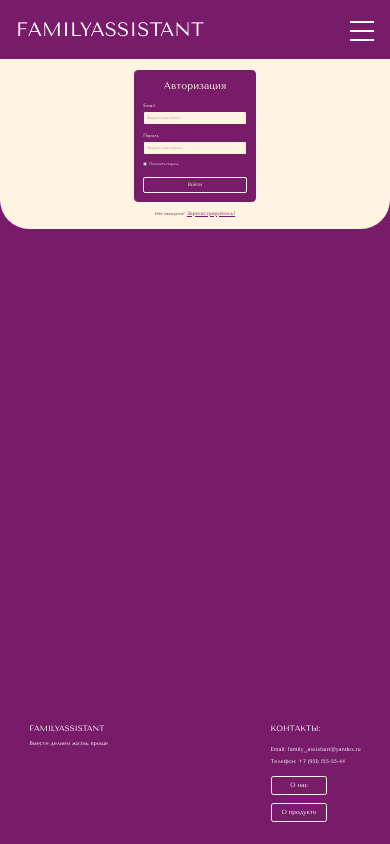
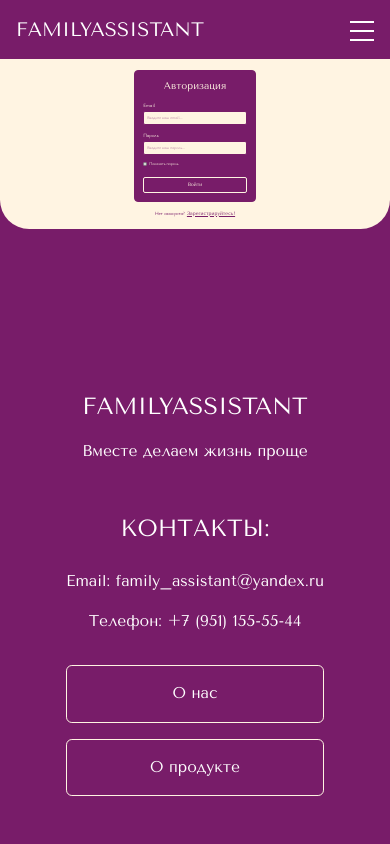
Before and after one commit to John-YFT/Family-Assistant, a React (Vite) app in the folder Family Assistant/frontend-vite/: page /login in a window 390 px wide. Built offline with nearby package versions, Linux system fonts and the light colour scheme; no server answers.

Commit message:
adaptive footer,scrol to top button

```diff
--- a/Family Assistant/frontend-vite/src/components/ScrollToTop.jsx
+++ b/Family Assistant/frontend-vite/src/components/ScrollToTop.jsx
@@ -33,14 +33,22 @@ const ScrollToTop = () => {
       {isVisible && (
         <button
           onClick={scrollToTop}
-          className="fixed bottom-[2.08vw] right-[2.08vw] bg-primary hover:bg-primary/90
-                   text-white w-[4.17vw] h-[4.17vw] rounded-full
-                   flex items-center justify-center transition-all
-                   duration-300 z-50 border-[0.2vw] border-stroke shadow-xl"
+          className="fixed
+            bottom-6 right-6 md:bottom-[3vw] md:right-[3vw] xl:bottom-[2.08vw] xl:right-[2.08vw]
+            bg-primary hover:bg-primary/90
+            text-white
+            w-14 h-14 md:w-[6vw] md:h-[6vw] xl:w-[4.17vw] xl:h-[4.17vw]
+            rounded-full
+            flex items-center justify-center
+            transition-all duration-300
+            z-50
+            border-2 md:border-[0.3vw] xl:border-[0.2vw] border-stroke
+            shadow-xl
+            hover:scale-110 active:scale-95"
           aria-label="Прокрутить вверх"
         >
           <svg
-            className="w-[2.5vw] h-[2.5vw]"
+            className="w-8 h-8 md:w-[3.5vw] md:h-[3.5vw] xl:w-[2.5vw] xl:h-[2.5vw]"
             fill="none"
             stroke="currentColor"
             viewBox="0 0 24 24"
--- a/Family Assistant/frontend-vite/src/components/layout/Footer.jsx
+++ b/Family Assistant/frontend-vite/src/components/layout/Footer.jsx
@@ -8,56 +8,44 @@ const Footer = () => {
   const bgColor = isAboutPage ? "bg-stroke" : "bg-primary";
   const textColor = isAboutPage ? "text-primary" : "text-secondary";
   const borderColor = isAboutPage ? "border-primary" : "border-stroke";
-  const hoverColor = isAboutPage ? "hover:text-[#781C69]/70" : "hover:text-white/70";
+  const hoverColor = isAboutPage
+    ? "hover:text-[#781C69]/70"
+    : "hover:text-white/70";
 
   return (
     <footer
       className={`${bgColor} ${textColor} w-full
-    flex justify-between items-start
-    px-[7.5vw]
-    pt-[5.9vw]
-    pb-[5.6vw]`}
+        flex flex-col md:flex-row justify-between items-center md:items-start
+        px-6 md:px-[5vw] xl:px-[7.5vw]
+        py-12 md:py-[4vw] xl:pt-[5.9vw] xl:pb-[5.6vw]
+        gap-12 md:gap-8 xl:gap-0
+      `}
     >
-      <div className="flex flex-col items-start justify-start">
-        <p
-          className="font-tenor uppercase
-        text-[2vw]"
-        >
+      <div className="flex flex-col items-center md:items-start justify-start text-center md:text-left">
+        <p className="font-tenor uppercase text-[6vw] md:text-[3vw] xl:text-[2vw]">
           FAMILYASSISTANT
         </p>
-        <p
-          className="font-tenor
-        text-[1.4vw]
-        mt-[1.1vw]"
-        >
+        <p className="font-tenor text-[4vw] md:text-[2vw] xl:text-[1.4vw] mt-4 md:mt-[1.5vw] xl:mt-[1.1vw]">
           Вместе делаем жизнь проще
         </p>
       </div>
 
-      <div className="flex flex-col items-start justify-start">
-        <p
-          className="font-tenor uppercase
-        text-[2vw]"
-        >
+      <div className="flex flex-col items-center md:items-start justify-start text-center md:text-left">
+        <p className="font-tenor uppercase text-[6vw] md:text-[3vw] xl:text-[2vw]">
           Контакты:
         </p>
-        <div
-          className="font-tenor
-        mt-[2.7vw]
-        text-[1.4vw]
-        flex flex-col gap-[1vw]"
-        >
+        <div className="font-tenor mt-6 md:mt-[3vw] xl:mt-[2.7vw] text-[4vw] md:text-[2vw] xl:text-[1.4vw] flex flex-col gap-4 md:gap-[1.5vw] xl:gap-[1vw]">
           <div>
-            Email: {" "}
+            Email:{" "}
             <a
               href="mailto:family_assistant@yandex.ru"
-              className={`${hoverColor} transition-colors duration-300 ease-in-out`}
+              className={`${hoverColor} transition-colors duration-300 ease-in-out break-all md:break-normal`}
             >
               family_assistant@yandex.ru
             </a>
           </div>
           <div>
-            Телефон: {" "}
+            Телефон:{" "}
             <a
               href="tel:+79511555544"
               className={`${hoverColor} transition-colors duration-300 ease-in-out`}
@@ -67,26 +55,34 @@ const Footer = () => {
           </div>
         </div>
 
+        <div className="flex flex-col w-full items-stretch md:items-start gap-4 md:gap-[2vw] xl:gap-[2.2vw] mt-8 md:mt-[3vw] xl:mt-[2.7vw]">
           <Link
             to="/about"
-          className={`border-solid ${borderColor} flex justify-center items-center border-[1px] rounded-[0.62vw]
-          mt-[2.7vw]
-          text-[1.56vw]
-          py-[1vw]
-          w-[14.6vw]`}
+            className={`border-solid ${borderColor} flex justify-center items-center border-[1px]
+              rounded-[1.5vw] md:rounded-[0.8vw] xl:rounded-[0.62vw]
+              text-[4vw] md:text-[2vw] xl:text-[1.56vw]
+              py-4 md:py-[1.5vw] xl:py-[1vw]
+              w-full md:w-[20vw] xl:w-[14.6vw]
+              transition-colors duration-300 ease-in-out
+              ${hoverColor}
+            `}
           >
             О нас
           </Link>
           <Link
             to="/product"
-          className={`border-solid ${borderColor} flex justify-center items-center border-[1px] rounded-[0.62vw]
-          mt-[2.2vw]
-          text-[1.56vw]
-          py-[1vw]
-          w-[14.6vw]`}
+            className={`border-solid ${borderColor} flex justify-center items-center border-[1px]
+              rounded-[1.5vw] md:rounded-[0.8vw] xl:rounded-[0.62vw]
+              text-[4vw] md:text-[2vw] xl:text-[1.56vw]
+              py-4 md:py-[1.5vw] xl:py-[1vw]
+              w-full md:w-[20vw] xl:w-[14.6vw]
+              transition-colors duration-300 ease-in-out
+              ${hoverColor}
+            `}
           >
             О продукте
           </Link>
+        </div>
       </div>
     </footer>
   );
```
Lines whose indentation alone changed are shown as unchanged.
